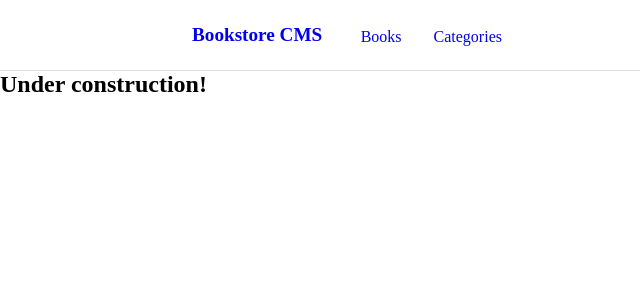
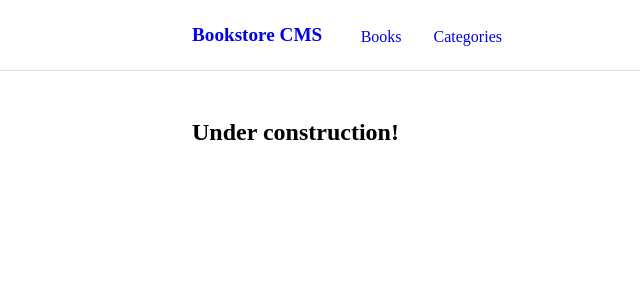
Before and after one commit to Cathella/book-store, a React (Create React App) app: page /categories in a window 1280 px wide. Shown: the top 300 px of the page, without its empty margins (0-640 px from the left). Built offline with nearby package versions, Linux system fonts and the light colour scheme.

Commit message:
Update app title

```diff
--- a/public/index.html
+++ b/public/index.html
@@ -24,7 +24,7 @@
       work correctly both with client-side routing and a non-root public URL.
       Learn how to configure a non-root public URL by running `npm run build`.
     -->
-    <title>React App</title>
+    <title>Book Store</title>
   </head>
   <body>
     <noscript>You need to enable JavaScript to run this app.</noscript>
--- a/src/pages/Categories.js
+++ b/src/pages/Categories.js
@@ -2,7 +2,7 @@
 
 const Categories = () => {
   return (
-    <div>
+    <div className="container">
       <h2>Under construction!</h2>
     </div>
   )
```
